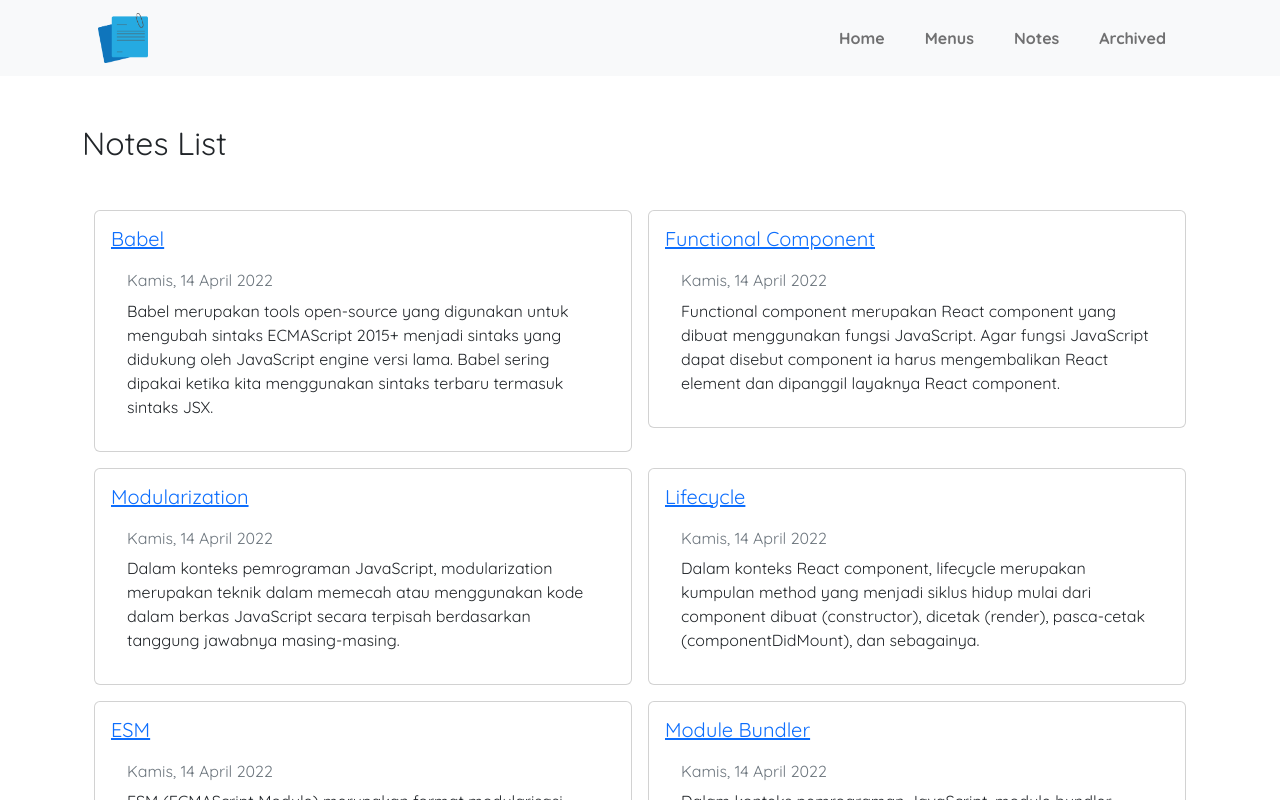
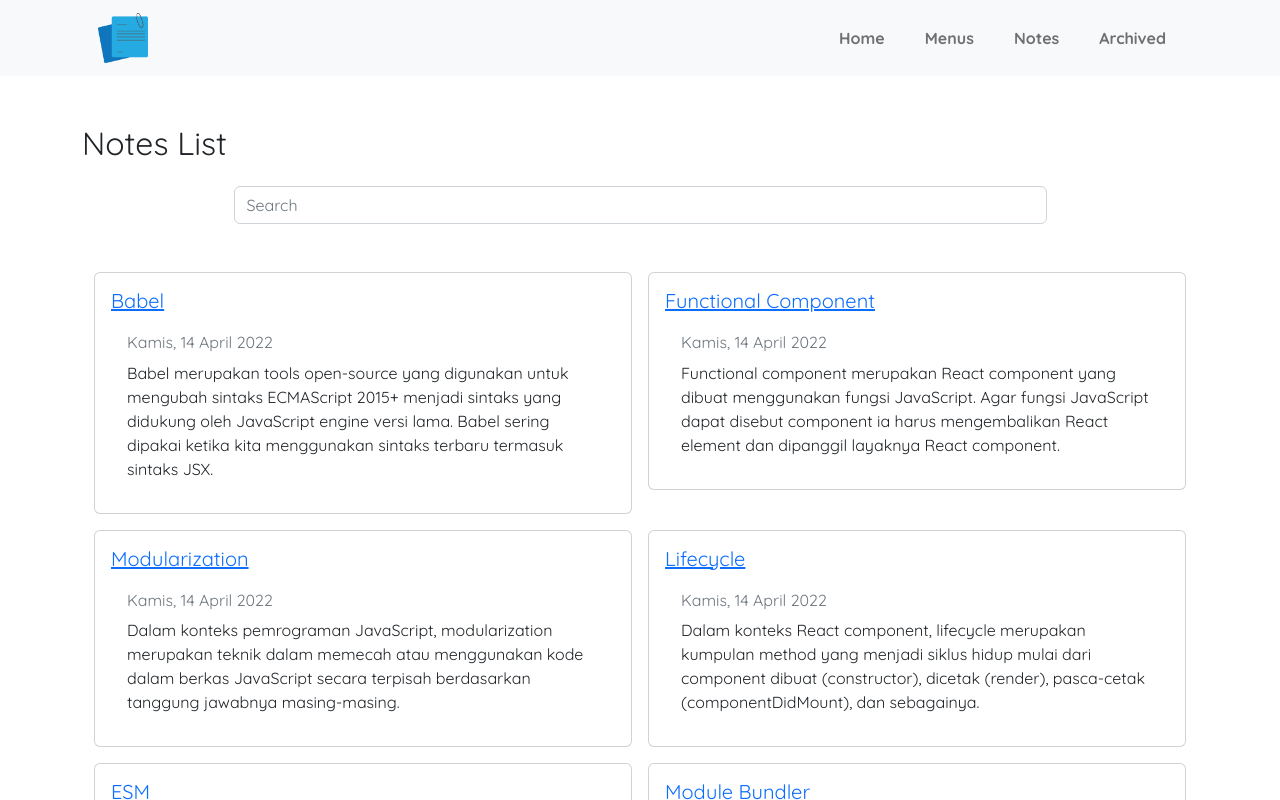
Before and after one commit to ekorahy/personal-notes-app, a React (Create React App) app: page /notes in a window 1280 px wide. Shown: the top 800 px of the page. Built offline with nearby package versions, Linux system fonts and the light colour scheme.

Commit message:
add SearchBar and apply to Notes and Archived Page

```diff
--- a/src/App.js
+++ b/src/App.js
@@ -3,11 +3,11 @@ import { Route, Routes } from 'react-router-dom';
 import Footer from './components/footer/Footer';
 import AppBar from './components/header/AppBar';
 import AddNotePage from './pages/AddNotePage';
-import ArchivedPage from './pages/ArchivedPage';
+import ArchivedPageWrapper from './pages/ArchivedPage';
 import DetailPage from './pages/DetailPage';
 import HomePage from './pages/HomePage';
 import MenusPage from './pages/MenusPage';
-import NotesPage from './pages/NotesPage';
+import NotesPageWrapper from './pages/NotesPage';
 
 function App() {
   return (
@@ -19,8 +19,8 @@ function App() {
         <Routes>
           <Route path="/" element={<HomePage />} />
           <Route path="/menus" element={<MenusPage />} />
-          <Route path="/notes" element={<NotesPage />} />
-          <Route path="/archived" element={<ArchivedPage />} />
+          <Route path="/notes" element={<NotesPageWrapper />} />
+          <Route path="/archived" element={<ArchivedPageWrapper />} />
           <Route path="notes/:id" element={<DetailPage />} />
           <Route path="/add" element={<AddNotePage />} />
         </Routes>
--- /dev/null
+++ b/src/components/main/SearchBar.js
@@ -0,0 +1,18 @@
+import React from "react";
+
+function SearchBar({ keyword, keywordChange }) {
+    return (
+        <div class="container input-group w-75 mt-4">
+            <input
+             type="search"
+             class="form-control rounded"
+             placeholder="Search"
+             aria-label="Search"
+             aria-describedby="search-addon"
+             value={keyword}
+             onChange={(event) => keywordChange(event.target.value)} />
+        </div>
+    );
+}
+
+export default SearchBar;
--- a/src/pages/ArchivedPage.js
+++ b/src/pages/ArchivedPage.js
@@ -1,6 +1,20 @@
 import React from "react";
+import { useSearchParams } from "react-router-dom";
 import NoteList from "../components/main/NoteList";
+import SearchBar from "../components/main/SearchBar";
 import { deleteNote, getArchivedNotes } from "../utils/local-data";
+
+function ArchivedPageWrapper() {
+    const [searchParams, setSearchParams] = useSearchParams();
+
+    const keyword = searchParams.get('keyword');
+
+    function changeSearchParams(keyword) {
+        setSearchParams({ keyword });
+    }
+
+    return <ArchivedPage defaultKeyword={keyword} keywordChange={changeSearchParams} />
+}
 
 class ArchivedPage extends React.Component {
     constructor(props) {
@@ -8,9 +22,11 @@ class ArchivedPage extends React.Component {
 
         this.state = {
             notes: getArchivedNotes(),
+            keyword: props.defaultKeyword || '',
         }
 
         this.onDeleteHandler = this.onDeleteHandler.bind(this);
+        this.onKeywordChangeHandler = this.onKeywordChangeHandler.bind(this);
     }
 
     onDeleteHandler(id) {
@@ -23,18 +39,35 @@ class ArchivedPage extends React.Component {
         })
     }
 
+    onKeywordChangeHandler(keyword) {
+        this.setState(() => {
+            return {
+                keyword,
+            }
+        });
+
+        this.props.keywordChange(keyword);
+    }
+
     render() {
+        const notes = this.state.notes.filter((note) => {
+            return note.title.toLowerCase().includes(
+                this.state.keyword.toLowerCase()
+            );
+        });
+
         return (
             <div className="container my-5">
                 <h2>Archived List</h2>
+                <SearchBar keyword={this.state.keyword} keywordChange={this.onKeywordChangeHandler} />
                 {
                     this.state.notes.length !== 0 ?
-                    <NoteList props={this.state.notes.length} notes={this.state.notes} onDelete={this.onDeleteHandler} />
-                    : <div className="text-center">Data Kosong</div>
+                    <NoteList props={this.state.notes.length} notes={notes} onDelete={this.onDeleteHandler} />
+                    : <div className="text-center my-4">Data Kosong</div>
                 }
             </div>
         );
     }
 }
 
-export default ArchivedPage;
+export default ArchivedPageWrapper;
--- a/src/pages/NotesPage.js
+++ b/src/pages/NotesPage.js
@@ -1,6 +1,20 @@
 import React from "react";
+import { useSearchParams } from "react-router-dom";
 import NoteList from "../components/main/NoteList";
+import SearchBar from "../components/main/SearchBar";
 import { deleteNote, getActiveNotes } from "../utils/local-data";
+
+function NotesPageWrapper() {
+    const [searchParams, setSearchParams] = useSearchParams();
+
+    const keyword = searchParams.get('keyword');
+
+    function changeSearchParams(keyword) {
+        setSearchParams({ keyword });
+    }
+
+    return <NotesPage defaultKeyword={keyword} keywordChange={changeSearchParams} />
+}
 
 class NotesPage extends React.Component {
     constructor(props) {
@@ -8,9 +22,11 @@ class NotesPage extends React.Component {
 
         this.state = {
             notes: getActiveNotes(),
+            keyword: props.defaultKeyword || '',
         }
 
         this.onDeleteHandler = this.onDeleteHandler.bind(this);
+        this.onKeywordChangeHandler = this.onKeywordChangeHandler.bind(this);
     }
 
     onDeleteHandler(id) {
@@ -20,16 +36,33 @@ class NotesPage extends React.Component {
             return {
                 notes: getActiveNotes(),
             }
-        })
+        });
+    }
+
+    onKeywordChangeHandler(keyword) {
+        this.setState(() => {
+            return {
+                keyword,
+            }
+        });
+
+        this.props.keywordChange(keyword);
     }
 
     render() {
+        const notes = this.state.notes.filter((note) => {
+            return note.title.toLowerCase().includes(
+                this.state.keyword.toLowerCase()
+            );
+        });
+
         return (
             <div className="container my-5">
                 <h2>Notes List</h2>
+                <SearchBar keyword={this.state.keyword} keywordChange={this.onKeywordChangeHandler} />
                 {
                     this.state.notes.length !== 0 ?
-                    <NoteList props={this.state.notes.length} notes={this.state.notes} onDelete={this.onDeleteHandler} />
+                    <NoteList props={this.state.notes.length} notes={notes} onDelete={this.onDeleteHandler} />
                     : <div className="text-center">Data Kosong</div>
                 }
 
@@ -38,4 +71,4 @@ class NotesPage extends React.Component {
     }
 }
 
-export default NotesPage;
+export default NotesPageWrapper;
```
